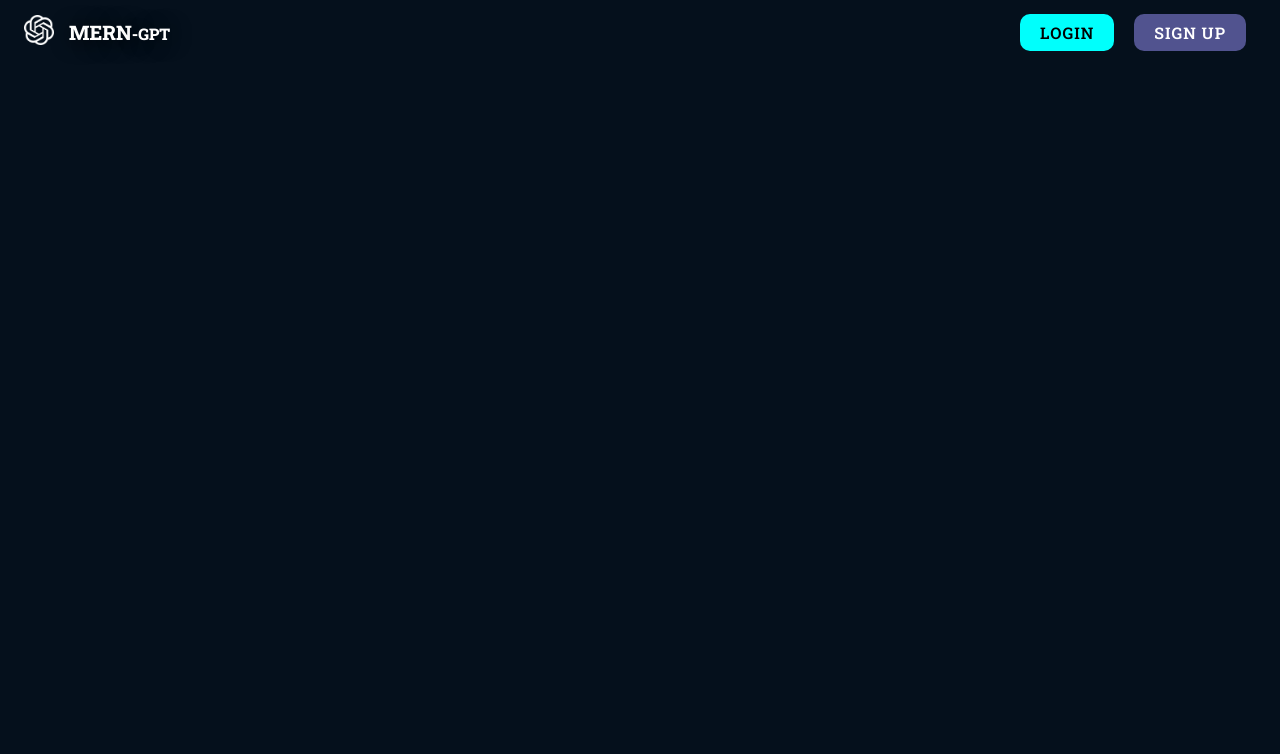
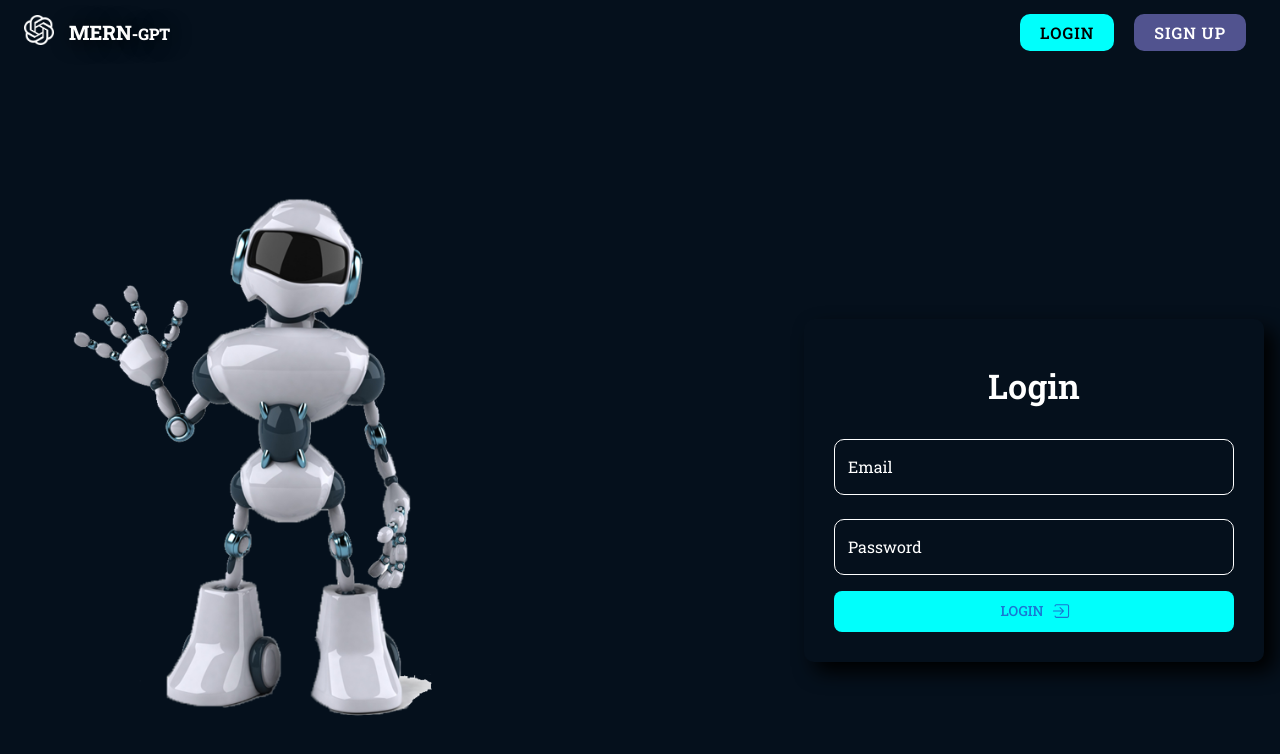
Before and after one commit to Raveesha-Induwara/Open-AI-ChatBot, a React (Vite) app in the folder frontend/: page /login in a window 1280 px wide. Shown: the top 754 px of the page. Built offline with nearby package versions, Linux system fonts and the light colour scheme.

Commit message:
Designing Login Screen UI

```diff
--- /dev/null
+++ b/frontend/src/components/shared/CustomizedInput.tsx
@@ -0,0 +1,21 @@
+import { TextField } from "@mui/material";
+
+type Props = {
+  name: string;
+  type: string;
+  label: string;
+};
+const CustomizedInput = (props: Props) => {
+  return (
+    <TextField
+      margin="normal"
+      InputLabelProps={{style: {color: "white"}}}
+      InputProps={{style: {width: "400px", borderRadius: "10px", color: "white"}}}
+      name={props.name}
+      label={props.label}
+      type={props.type}
+    ></TextField>
+  );
+};
+
+export default CustomizedInput;
--- a/frontend/src/index.css
+++ b/frontend/src/index.css
@@ -23,3 +23,8 @@
   text-decoration: none;
   letter-spacing: 1px;
 }
+
+/* .MuiOutlinedInput-input-root.Mui-focused, */
+.MuiOutlinedInput-notchedOutline {
+  border-color: white !important;
+}
--- a/frontend/src/pages/Login.tsx
+++ b/frontend/src/pages/Login.tsx
@@ -1,7 +1,75 @@
-import React from "react";
+import { Box, Typography, Button } from "@mui/material";
+import CustomizedInput from "../components/shared/CustomizedInput";
+import { IoIosLogIn } from "react-icons/io";
 
 const Login = () => {
-  return <div></div>;
+  const handleSubmit = (e: React.FormEvent<HTMLFormElement>) => {
+    e.preventDefault();
+    const formData = new FormData(e.currentTarget);
+    const email = formData.get("email") as string;
+    const password = formData.get("password") as string;
+    console.log(email, password);
+  };
+
+  return (
+    <Box width={"100%"} height={"100%"} display={"flex"} flex={1}>
+      <Box mt={8} p={8} display={{ md: "flex", sm: "none", xs: "none" }}>
+        <img src="airobot.png" alt="Robot" style={{ width: "400px" }} />
+      </Box>
+      <Box
+        p={2}
+        mt={16}
+        ml={"auto"}
+        display={"flex"}
+        flex={{ xs: 1, md: 0.5 }}
+        justifyContent={"center"}
+        alignItems={"center"}
+      >
+        <form
+          onSubmit={handleSubmit}
+          style={{
+            margin: "auto",
+            padding: "30px",
+            boxShadow: "10px 10px 20px #000",
+            borderRadius: "10px",
+            border: "none",
+          }}
+        >
+          <Box
+            sx={{
+              display: "flex",
+              flexDirection: "column",
+              justifyContent: "center",
+            }}
+          >
+            <Typography p={2} variant="h4" textAlign="center" fontWeight={600}>
+              Login
+            </Typography>
+            <CustomizedInput name="email" type="email" label="Email" />
+            <CustomizedInput name="password" type="password" label="Password" />
+            <Button
+              type="submit"
+              sx={{
+                px: 2,
+                py: 1,
+                mt: 1,
+                width: "400px",
+                borderRadius: 2,
+                backgroundColor: "#00fffc",
+                ":hover": {
+                  bgcolor: "white",
+                  color: "black",
+                },
+              }}
+              endIcon={<IoIosLogIn />}
+            >
+              Login
+            </Button>
+          </Box>
+        </form>
+      </Box>
+    </Box>
+  );
 };
 
 export default Login;
```
